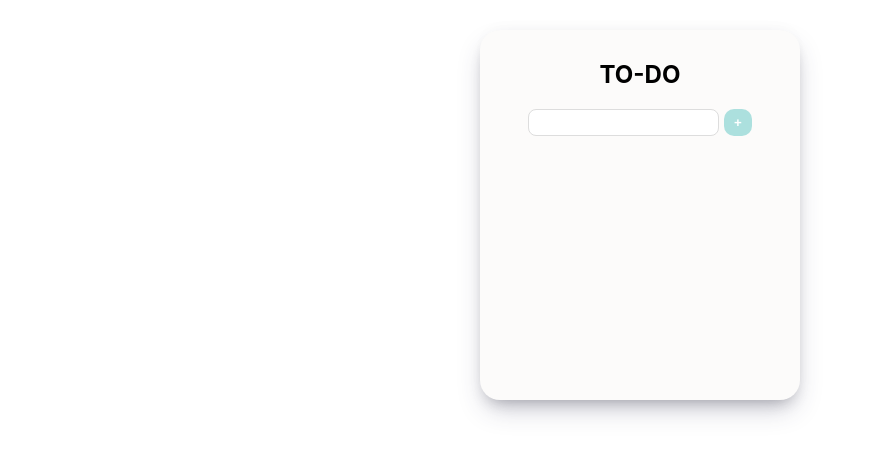
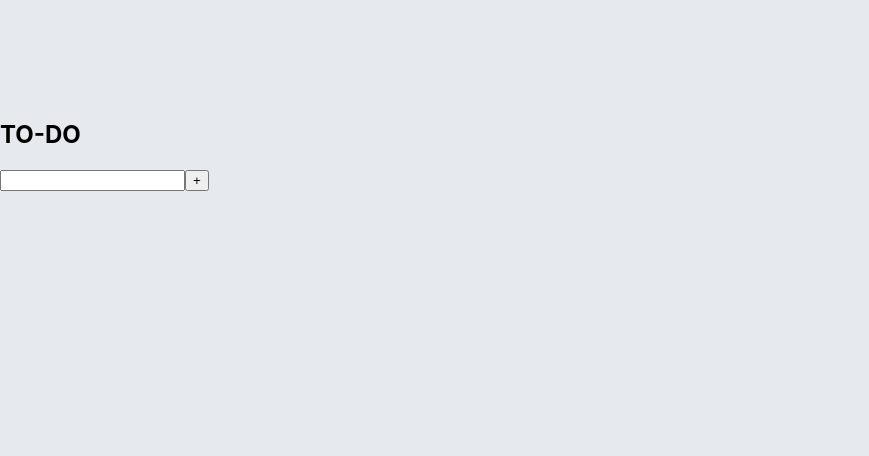
Before and after one commit to ohwowoAo/React_TodoList, a React (Create React App) app in the folder todo-list/: page / in a window 1280 px wide. Shown: the top 456 px of the page, without its empty margins (0-869 px from the left). Built offline with nearby package versions, Linux system fonts and the light colour scheme.

Commit message:
Style : Add style

```diff
--- a/todo-list/src/App.css
+++ b/todo-list/src/App.css
@@ -1,52 +1,21 @@
-.App {
-  text-align: center;
-}
-
-.App-logo {
-  height: 40vmin;
-  pointer-events: none;
-}
-
-@media (prefers-reduced-motion: no-preference) {
-  .App-logo {
-    animation: App-logo-spin infinite 20s linear;
-  }
-}
-
-.App-header {
-  background-color: #282c34;
-  min-height: 100vh;
-  display: flex;
-  flex-direction: column;
-  align-items: center;
-  justify-content: center;
-  font-size: calc(10px + 2vmin);
-  color: white;
-}
-
-.App-link {
-  color: #61dafb;
-}
-
-@keyframes App-logo-spin {
-  from {
-    transform: rotate(0deg);
-  }
-  to {
-    transform: rotate(360deg);
-  }
+#root{
+  height: 100vh;
+  background: #e6e9ed;
 }
 .wrap{
-  width: 300px;
-  min-height: 350px;
-  margin: 30px auto 0;
-  padding: 10px;
+  padding: 100px 0 0;
+}
+.wrap .Template{
+  width: 290px;
+  height: 420px;
+  margin: 0 auto;
+  padding: 10px 15px;
   border-radius: 20px;
   text-align: center;
-  background: #fcfbfa;
+  background: #fff;
   box-shadow: 0 13px 27px -5px rgb(50 50 93 / 25%), 0 8px 16px -8px rgb(0 0 0 / 30%), 0 -6px 16px -6px rgb(0 0 0 / 3%);
 }
-.wrap form input{
+/* .wrap form input{
   padding: 5px 6px;
   border: 1px solid #ddd;
   border-radius: 8px;
@@ -59,4 +28,14 @@
   border: 0;
   border-radius: 10px;
   background: #ace0de;
+}*/
+.add-todo-button{
+  position: absolute;
+  right: 20px;
+  bottom: 14px;
+  font-size: 40px;
+  color: #ffba74;
 }
+.add-todo-button svg{
+  cursor: pointer;
+}
```
